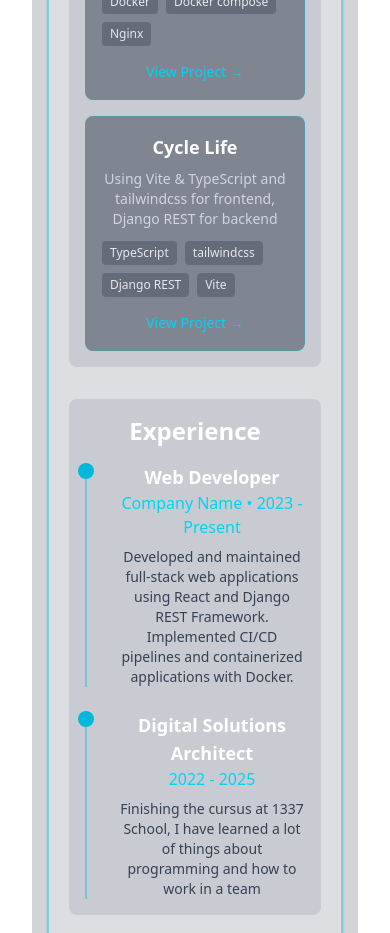
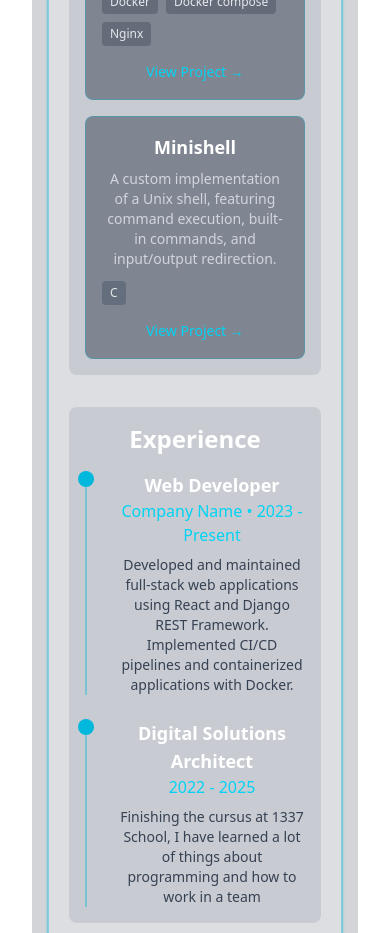
Before and after one commit to yamajid/portfolio, a React (Vite) app in the folder my-portfolio/: page / in a window 390 px wide. Shown: the part 2380-3313 px from the top of the page. Built offline with nearby package versions, Linux system fonts and the light colour scheme.

Commit message:
update project

```diff
--- a/my-portfolio/src/App.tsx
+++ b/my-portfolio/src/App.tsx
@@ -134,13 +134,10 @@ function App() {
                   <a href="https://www.github.com/yamajid/Inception" className='text-cyan-400 text-sm mt-4 inline-block hover:underline'>View Project →</a>
                 </div>
                 <div className='bg-gray-700/50 rounded-lg p-4 border border-cyan-500/30 hover:shadow-cyan-500/20 hover:shadow-lg transition-all'>
-                  <h3 className='text-white text-lg md:text-xl font-bold'>Cycle Life</h3>
-                  <p className='text-gray-300 mt-2 text-sm md:text-base'>Using Vite & TypeScript and tailwindcss for frontend, Django REST for backend</p>
+                  <h3 className='text-white text-lg md:text-xl font-bold'>Minishell</h3>
+                  <p className='text-gray-300 mt-2 text-sm md:text-base'>A custom implementation of a Unix shell, featuring command execution, built-in commands, and input/output redirection.</p>
                   <div className='flex flex-wrap gap-2 mt-3'>
-                    <span className='px-2 py-1 bg-gray-600/50 text-gray-200 rounded text-xs'>TypeScript</span>
-                    <span className='px-2 py-1 bg-gray-600/50 text-gray-200 rounded text-xs'>tailwindcss</span>
-                    <span className='px-2 py-1 bg-gray-600/50 text-gray-200 rounded text-xs'>Django REST</span>
-                    <span className='px-2 py-1 bg-gray-600/50 text-gray-200 rounded text-xs'>Vite</span>
+                    <span className='px-2 py-1 bg-gray-600/50 text-gray-200 rounded text-xs'>C</span>
                   </div>
                   <a href="https://www.github.com/yamajid/Inception" className='text-cyan-400 text-sm mt-4 inline-block hover:underline'>View Project →</a>
                 </div>
```
